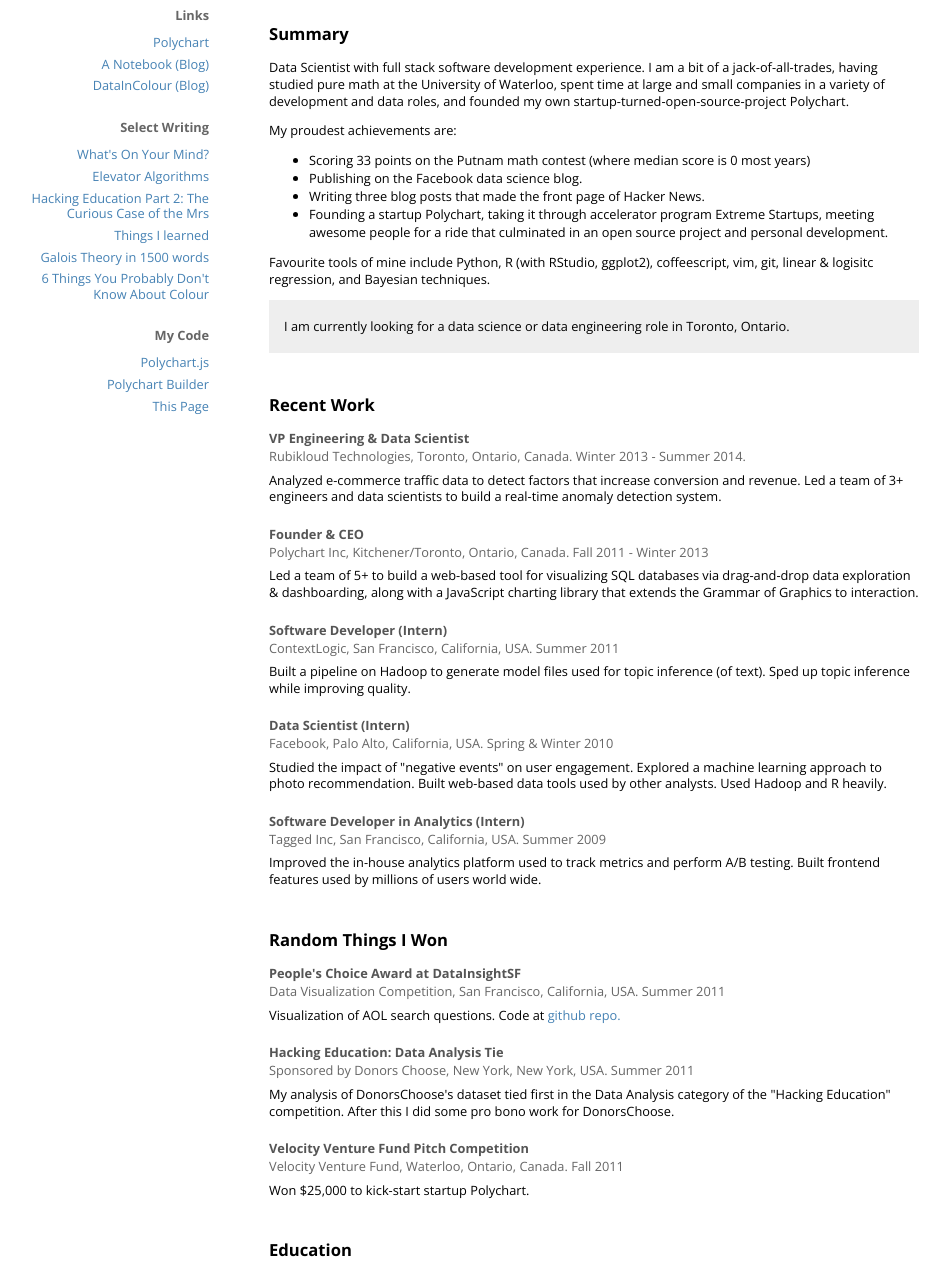
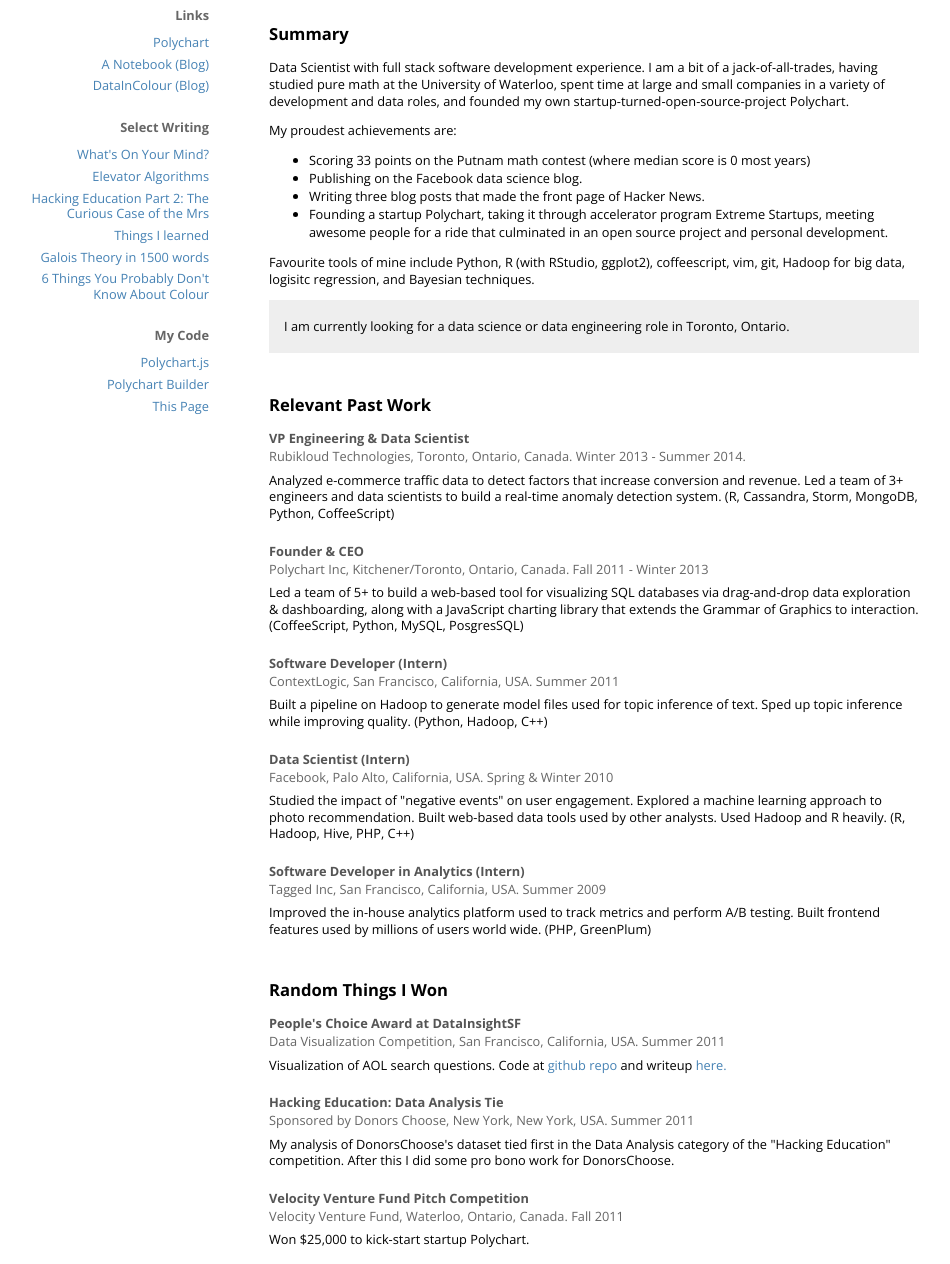
Before and after one commit to xuexue/xuexue.github.io, a website: page src/index.jade in a window 1280 px wide. Shown: the part 155-1419 px from the top of the page, without its empty margins (171-1121 px from the left). Drawn offline with nearby package versions, Linux system fonts and the light colour scheme; files that its build step writes are made by us from their sources; files whose address does not match are found by name.

Commit message:
text text text

```diff
--- a/src/index.jade
+++ b/src/index.jade
@@ -50,8 +50,8 @@
 
           p.
             Favourite tools of mine include Python, R (with RStudio, ggplot2),
-            coffeescript, vim, git, linear & logisitc regression, and Bayesian
-            techniques.
+            coffeescript, vim, git, Hadoop for big data, logisitc regression,
+            and Bayesian techniques.
 
           .subsection.highlight
             p.
@@ -65,7 +65,7 @@
             p I am doing something something something.
 
         .section
-          h2 Recent Work
+          h2 Relevant Past Work
 
           .subsection
             h3 VP Engineering & Data Scientist
@@ -74,6 +74,7 @@
               Analyzed e-commerce traffic data to detect factors that increase
               conversion and revenue. Led a team of 3+ engineers and data
               scientists to build a real-time anomaly detection system.
+              (R, Cassandra, Storm, MongoDB, Python, CoffeeScript)
 
           .subsection
             h3 Founder & CEO
@@ -83,14 +84,15 @@
               SQL databases via drag-and-drop data exploration & dashboarding,
               along with a JavaScript charting
               library that extends the Grammar of Graphics to interaction.
+              (CoffeeScript, Python, MySQL, PosgresSQL)
 
           .subsection
             h3 Software Developer (Intern)
             span.work-info ContextLogic, San Francisco, California, USA. Summer 2011
             p.work-desc.
               Built a pipeline on Hadoop to generate model files used for topic
-              inference (of text). Sped up topic inference while
-              improving quality.
+              inference of text. Sped up topic inference while
+              improving quality. (Python, Hadoop, C++)
 
           .subsection
             h3 Data Scientist (Intern)
@@ -99,7 +101,7 @@
               Studied the impact of "negative events" on user engagement.
               Explored a machine learning approach to photo recommendation.
               Built web-based data tools used by other analysts. Used Hadoop
-              and R heavily.
+              and R heavily. (R, Hadoop, Hive, PHP, C++)
 
           .subsection
             h3 Software Developer in Analytics (Intern)
@@ -107,7 +109,7 @@
             p.work-desc.
               Improved the in-house analytics platform used to track metrics
               and perform A/B testing. Built frontend features used by millions
-              of users world wide.
+              of users world wide. (PHP, GreenPlum)
 
         .section
           h2 Random Things I Won
@@ -116,7 +118,9 @@
             span.work-info Data Visualization Competition, San Francisco, California, USA. Summer 2011
             p.work-desc
               span Visualization of AOL search questions. Code at&nbsp;
-              a(href='https://github.com/fravic/AOLViz') github repo.
+              a(target="_blank", href='https://github.com/fravic/AOLViz') github repo
+              span &nbsp;and writeup&nbsp;
+              a(target="_blank", href='http://www.dataincolour.com/2011/06/curiousnakes-visualization-of-aol-questions/') here.
 
           .subsection
             h3 Hacking Education: Data Analysis Tie
@@ -186,7 +190,7 @@
             .link
               a(href='http://amzn.to/1p9ejzE', target='_blank') The Elements of Statistical Learning
               span.
-                &nbsp;aka "ESL". The standard introductory text in
+                &nbsp;aka "ESL". A standard introductory text in
                 machine learning and a great reference. Once in a while
                 I'd sit down with one chapter and try to really thoroughly
                 understand that concept.
@@ -196,7 +200,8 @@
               span.
                 &nbsp;by Colin Ware. A physiological approach to data
                 visualization, linking how our eyes and brain work to
-                how information should be presented.
+                how information should be presented. It builds
+                visualization best practices from first principle.
           .subsection
             .link
               a(href='http://amzn.to/1qTtISQ', target='_blank') The War of Art
```
Also changed, not shown: index.html.
